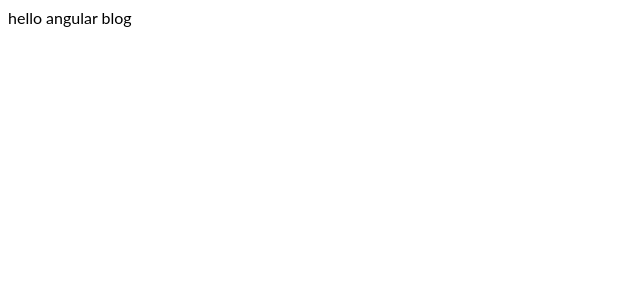
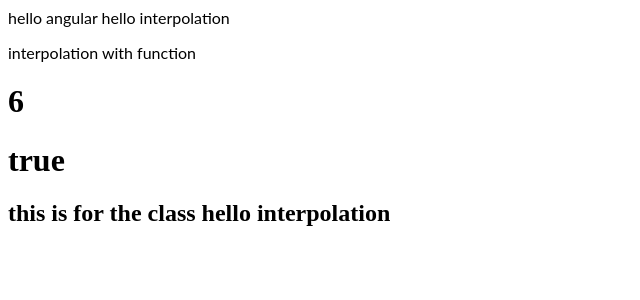
Before and after one commit to Mayank-Seth/Topic-wise-angular-code-to-understand, an Angular app: page / in a window 1280 px wide. Shown: the top 300 px of the page, without its empty margins (0-640 px from the left). Built offline with nearby package versions, Linux system fonts and the light colour scheme.

Commit message:
interpolation complete

```diff
--- a/src/app/app.component.html
+++ b/src/app/app.component.html
@@ -1,4 +1,20 @@
 
 <p>
-  hello angular {{title}}
+  hello angular {{data}}
 </p>
+
+<!-- used for fucntion -->
+<p>
+  {{getData()}}
+</p>
+
+<!-- perform aithmetic opertion also -->
+<h1> {{2+2+2}} </h1>
+
+<!-- for comparison -->
+<h1> {{num==100}}</h1>
+
+
+
+<!-- using throgh class -->
+<h2 class="{{data}"> this is for the class {{data}}</h2>
--- a/src/app/app.component.ts
+++ b/src/app/app.component.ts
@@ -6,5 +6,11 @@ import { Component, VERSION } from '@angular/core';
   styleUrls: [ './app.component.css' ]
 })
 export class AppComponent  {
-  title= 'blog'
+  data="hello interpolation"
+
+  getData(){
+  return "interpolation with function"
+  }
+
+  num= 100;
 }
```
Also changed, not shown: src/app/notestopic/notestopic.component.html (+11 -2 lines).
